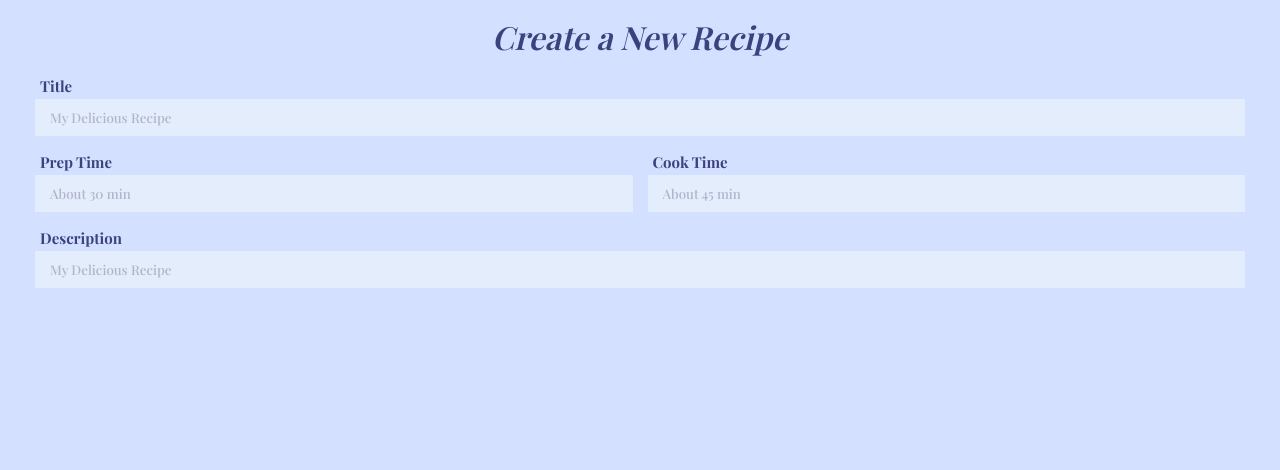
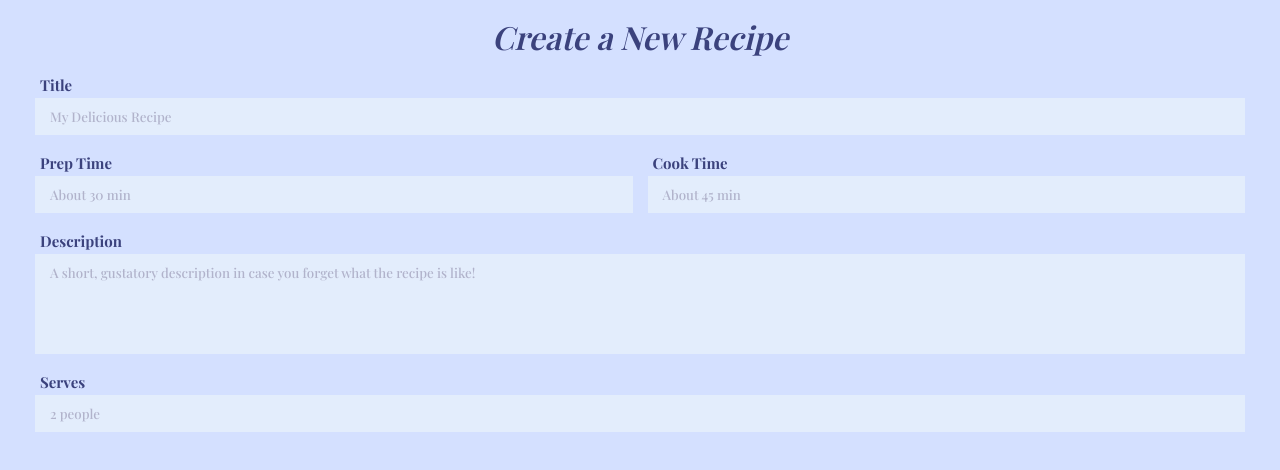
Before and after one commit to ethanphelps/gracies-eats, a React app: page /new in a window 1280 px wide. Shown: the top 470 px of the page. Built offline with nearby package versions, Linux system fonts and the light colour scheme; a web font is replaced by a local one.

Commit message:
more fields

```diff
--- a/src/pages/add-recipe/RecipeForm.scss
+++ b/src/pages/add-recipe/RecipeForm.scss
@@ -1,7 +1,8 @@
 @use "../../colors";
 
-$row-spacing: 8px;
+$row-spacing: 7px;
 $side-padding: 35px;
+$input-height: 37px;
 
 #form-title {
   font-style: italic;
@@ -39,10 +40,13 @@ $side-padding: 35px;
   font-family: 'Playfair Display';
   font-weight: 500;
   width: 100%; // expand to form-item size
+  // text-align: start;
+  height: $input-height;
+  resize: none;
 }
 
 .form-input::placeholder {
-    color: colors.$form-gray;
+  color: colors.$form-gray;
 }
 
 .form-item {
--- a/src/pages/add-recipe/RecipeForm.tsx
+++ b/src/pages/add-recipe/RecipeForm.tsx
@@ -1,5 +1,5 @@
 import React from "react";
-import './RecipeForm.scss'
+import "./RecipeForm.scss";
 import { IconButton } from "../landing/landing";
 
 export const RecipeForm: React.FC = (): React.ReactElement => {
@@ -8,15 +8,25 @@ export const RecipeForm: React.FC = (): React.ReactElement => {
     placeholder: string;
     initialHeight?: string;
   }
-  const FormInput = ({title, placeholder, initialHeight }: FormInputProps): React.ReactElement => {
-    const inlineStyle = initialHeight ? initialHeight : '';
+  const FormInput = ({
+    title,
+    placeholder,
+    initialHeight,
+  }: FormInputProps): React.ReactElement => {
+    const inlineStyle = initialHeight ? { height: initialHeight } : {};
+    const wrapMode = initialHeight ? "on" : "off";
     return (
-        <div className="form-item" >
+      <div className="form-item">
         <h5 className="form-label"> {title} </h5>
-          <input type="text" className="form-input" placeholder={placeholder}></input>
+        <textarea
+          className="form-input"
+          placeholder={placeholder}
+          style={inlineStyle}
+          wrap={wrapMode}
+        ></textarea>
       </div>
-    )
-  }
+    );
+  };
 
   return (
     // <div className="recipe-form-container">
@@ -30,9 +40,16 @@ export const RecipeForm: React.FC = (): React.ReactElement => {
         <FormInput title="Cook Time" placeholder="About 45 min" />
       </section>
       <section className="form-row">
-          <FormInput title="Description" placeholder="My Delicious Recipe" />
+        <FormInput
+          title="Description"
+          placeholder="A short, gustatory description in case you forget what the recipe is like!"
+          initialHeight="100px"
+        />
+      </section>
+      <section className="form-row">
+        <FormInput title="Serves" placeholder="2 people" />
       </section>
     </form>
     // </div>
-  )
-}
+  );
+};
```
Lines whose indentation alone changed are shown as unchanged.
